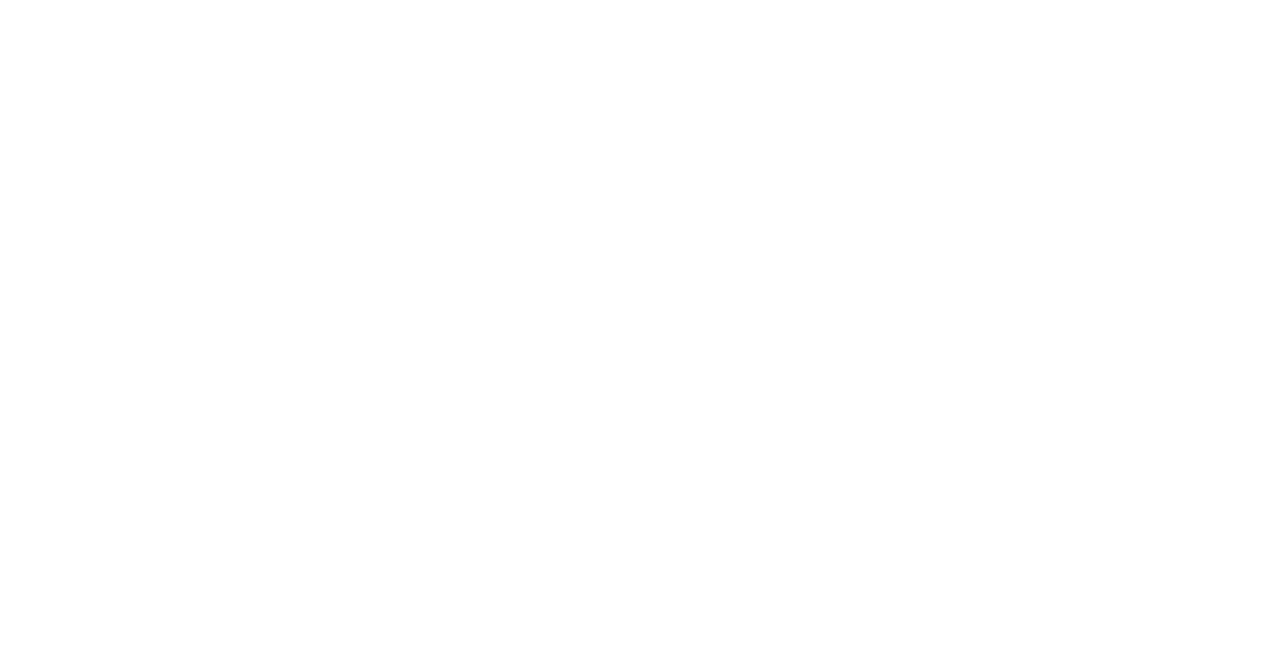
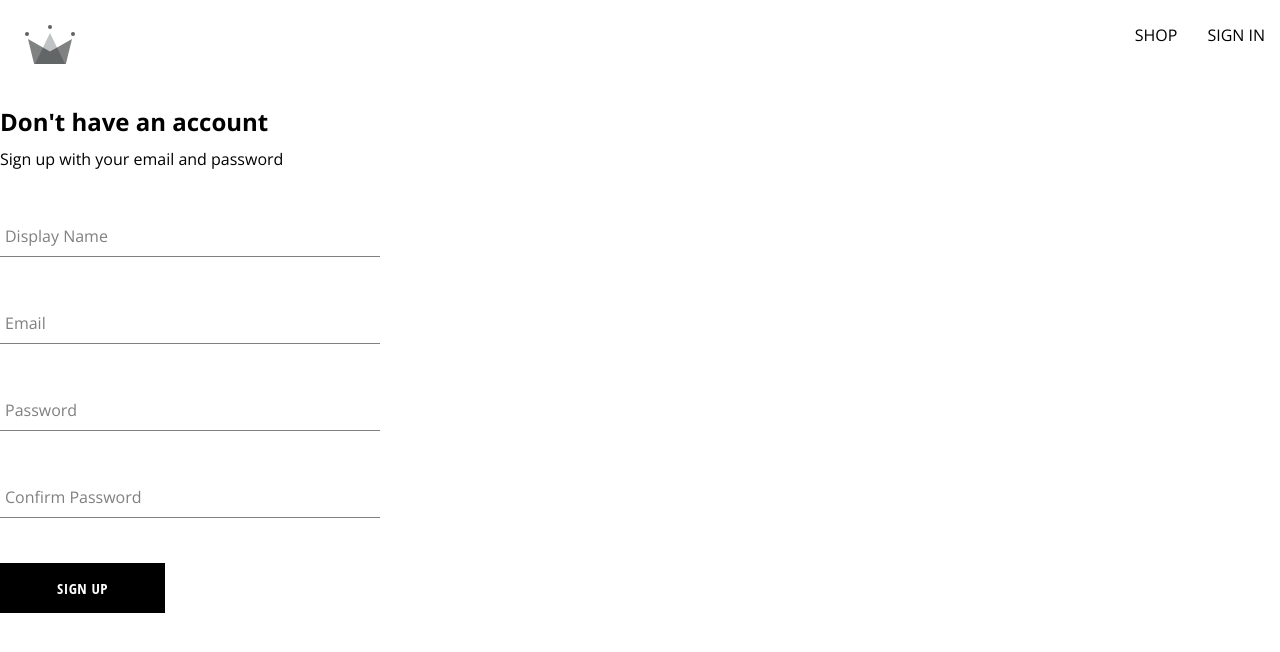
Before and after one commit to adk-saugat/crwn-clothing, a React (Create React App) app: page /auth in a window 1280 px wide. Before the commit this address had no page. Shown: the top 652 px of the page. Built offline with nearby package versions, Linux system fonts and the light colour scheme.

Commit message:
adding sign-up styles

```diff
--- a/src/App.js
+++ b/src/App.js
@@ -1,7 +1,7 @@
 import Home from "./routes/home/home.component"
 import { Routes, Route } from "react-router-dom"
 import Navigation from "./routes/navigation/navigation.component"
-import SignIn from "./routes/sign-in/sign-in.component"
+import Authentication from "./components/sign-up-form/authentication.component"
 
 const Shop = () => {
   return (
@@ -16,7 +16,7 @@
       <Route path="/" element={<Navigation />}>
         <Route index element={<Home />} />
         <Route path="shop" element={<Shop />} />
-        <Route path="sign-in" element={<SignIn />} />
+        <Route path="auth" element={<Authentication />} />
       </Route>
     </Routes>
   )
--- /dev/null
+++ b/src/components/button/button.component.jsx
@@ -0,0 +1,18 @@
+import "./button.styles.scss"
+
+const BUTTON_TYPE = {
+  google: "google-sign-in",
+  inverted: "inverted",
+}
+const Button = ({ children, buttonType, ...otherProps }) => {
+  return (
+    <button
+      className={`button-container ${BUTTON_TYPE[buttonType]}`}
+      {...otherProps}
+    >
+      {children}
+    </button>
+  )
+}
+
+export default Button
--- /dev/null
+++ b/src/components/button/button.styles.scss
@@ -0,0 +1,46 @@
+.button-container {
+  min-width: 165px;
+  width: auto;
+  height: 50px;
+  letter-spacing: 0.5px;
+  line-height: 50px;
+  padding: 0 35px 0 35px;
+  font-size: 15px;
+  background-color: black;
+  color: white;
+  text-transform: uppercase;
+  font-family: "Open Sans Condensed";
+  font-weight: bolder;
+  border: none;
+  cursor: pointer;
+  display: flex;
+  justify-content: center;
+
+  &:hover {
+    background-color: white;
+    color: black;
+    border: 1px solid black;
+  }
+
+  &.google-sign-in {
+    background-color: #4285f4;
+    color: white;
+
+    &:hover {
+      background-color: #357ae8;
+      border: none;
+    }
+  }
+
+  &.inverted {
+    background-color: white;
+    color: black;
+    border: 1px solid black;
+
+    &:hover {
+      background-color: black;
+      color: white;
+      border: none;
+    }
+  }
+}
--- a/src/components/sign-up-form/sign-up-form.component.jsx
+++ b/src/components/sign-up-form/authentication.component.jsx
@@ -4,6 +4,8 @@
   createUserDocumentFromAuth,
 } from "../../utils/firebase/firebase.utils"
 import FormInput from "../form-input/form-input.components"
+import "./authentication.styles.scss"
+import Button from "../button/button.component"
 
 const defaultFormFields = {
   displayName: "",
@@ -12,7 +14,7 @@
   confirmPassword: "",
 }
 
-const SignUpForm = () => {
+const Authentication = () => {
   const [formField, setFormField] = useState(defaultFormFields)
   const { displayName, email, password, confirmPassword } = formField
 
@@ -32,13 +34,13 @@
       return
     }
 
-    try{
-      const {user} = await createAuthUserWithEmailAndPassword(email, password)
-      await createUserDocumentFromAuth(user, {displayName})
+    try {
+      const { user } = await createAuthUserWithEmailAndPassword(email, password)
+      await createUserDocumentFromAuth(user, { displayName })
       resetForm()
-    }catch (error){
-      if (error.code === 'auth/email-already-in-use'){
-        alert('email already in use')
+    } catch (error) {
+      if (error.code === "auth/email-already-in-use") {
+        alert("email already in use")
       }
       console.log(error)
     }
@@ -47,11 +49,12 @@
   }
 
   return (
-    <div>
-      <h1>Sign up with your email and password</h1>
+    <div className="sign-up-container">
+      <h2>Don't have an account</h2>
+      <span>Sign up with your email and password</span>
       <form onSubmit={handleSubmit}>
         <FormInput
-          label = 'Display Name'
+          label="Display Name"
           type="text"
           onChange={handleChange}
           name="displayName"
@@ -59,7 +62,7 @@
           required
         />
         <FormInput
-          label = 'Email'
+          label="Email"
           type="email"
           onChange={handleChange}
           name="email"
@@ -67,7 +70,7 @@
           required
         />
         <FormInput
-          label = 'Password'
+          label="Password"
           type="password"
           onChange={handleChange}
           name="password"
@@ -75,16 +78,16 @@
           required
         />
         <FormInput
-          label = 'Confirm Password'
+          label="Confirm Password"
           type="password"
           onChange={handleChange}
           name="confirmPassword"
           value={confirmPassword}
           required
         />
-        <button type="submit">Sign Up</button>
+        <Button type="submit">Sign Up</Button>
       </form>
     </div>
   )
 }
-export default SignUpForm
+export default Authentication
--- /dev/null
+++ b/src/components/sign-up-form/authentication.styles.scss
@@ -0,0 +1,9 @@
+.sign-up-container {
+  display: flex;
+  flex-direction: column;
+  width: 380px;
+
+  h2 {
+    margin: 10px 0px;
+  }
+}
--- a/src/routes/navigation/navigation.component.jsx
+++ b/src/routes/navigation/navigation.component.jsx
@@ -13,7 +13,7 @@
           <Link className="nav-link" to="/shop">
             SHOP
           </Link>
-          <Link className="nav-link" to="/sign-in">
+          <Link className="nav-link" to="/auth">
             SIGN IN
           </Link>
         </div>
```
